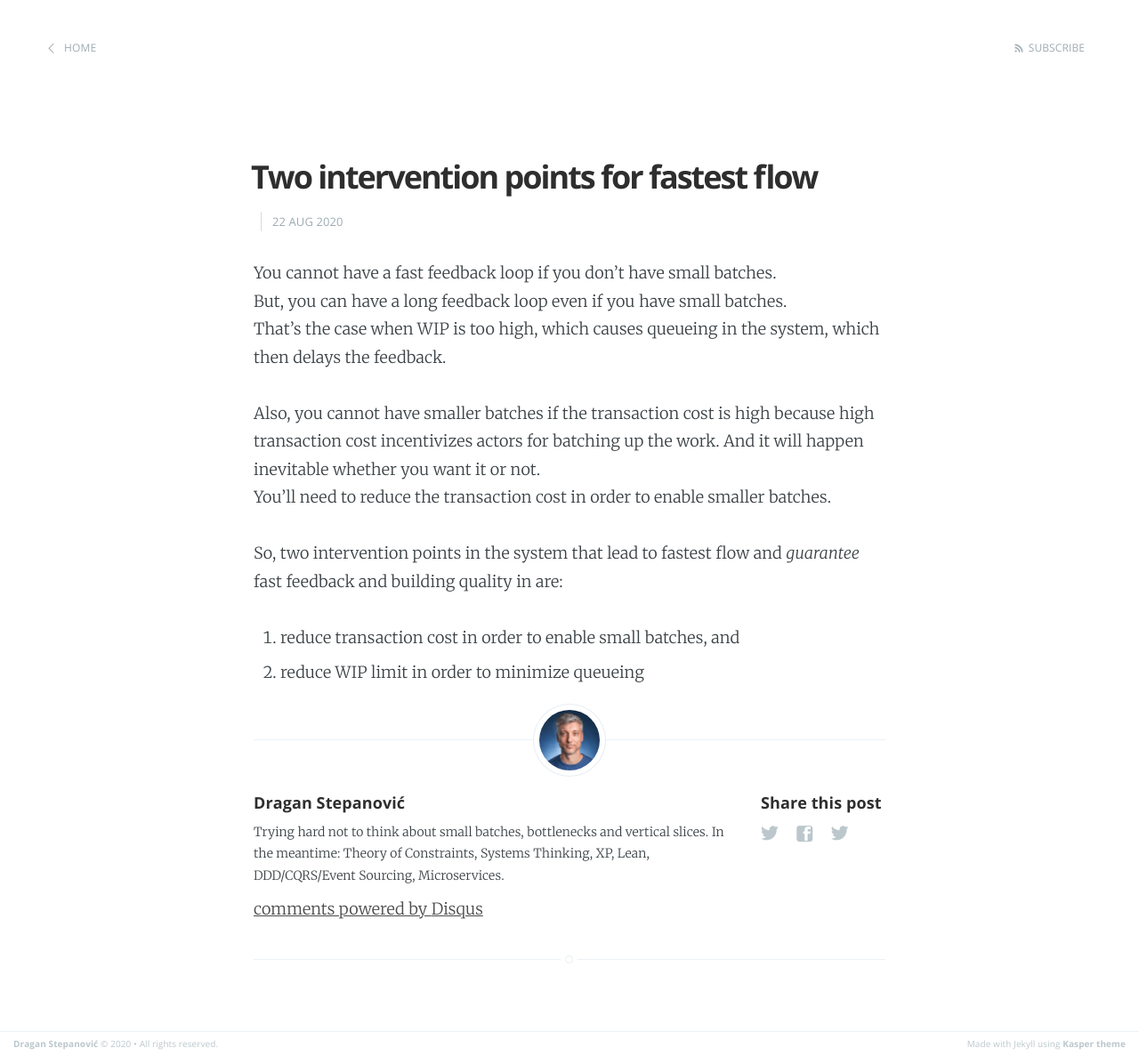
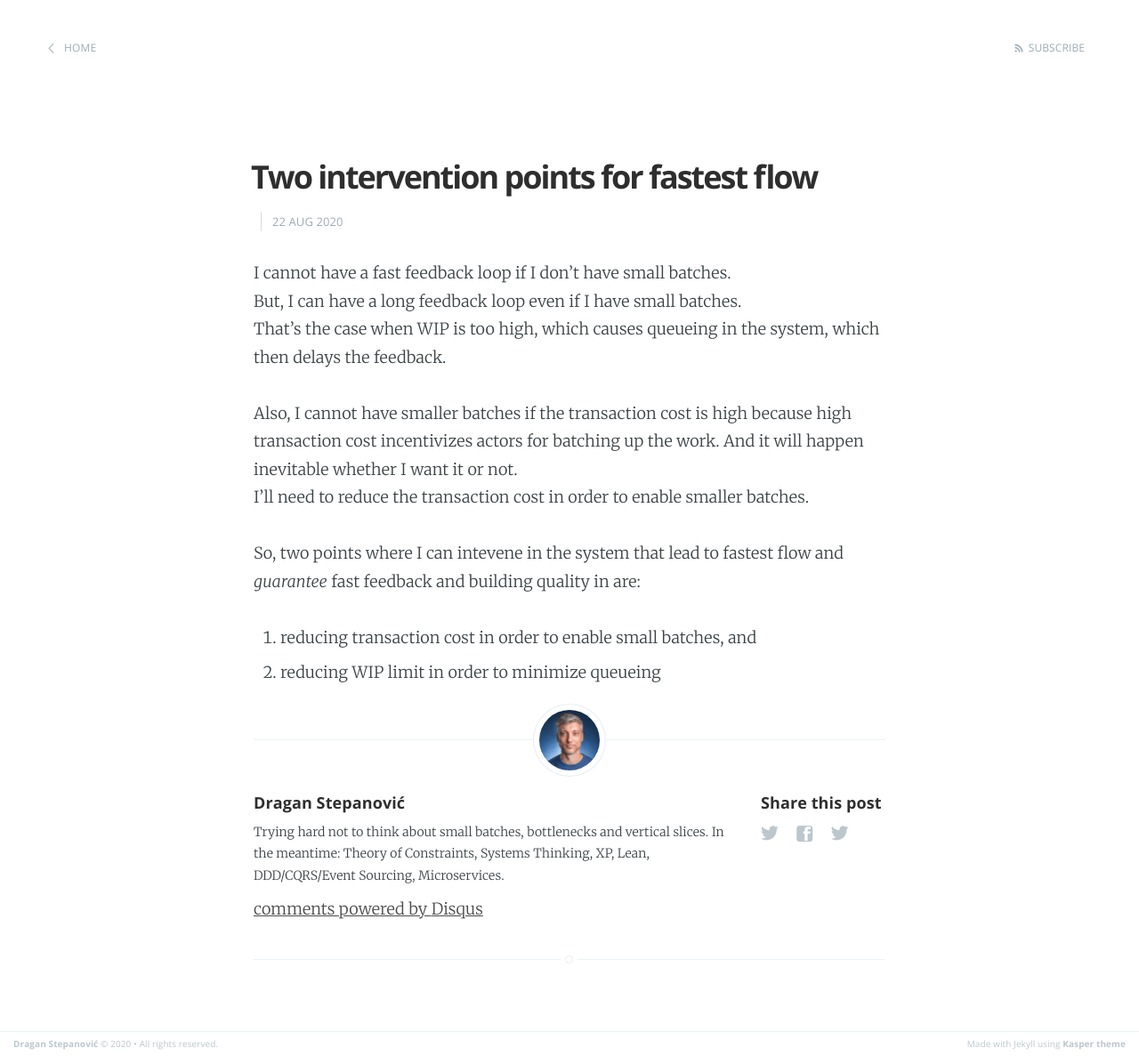
Before and after one commit to dragan-stepanovic/dragan-stepanovic.github.io, a Jekyll site: the page built from _posts/2020-08-22-two-intervention-points-for-fastest-flow.md, in a window 1280 px wide. Shown: the whole page at 89% size. Built offline with Jekyll 4.4.1, drawn with Linux system fonts in a browser that asks for light colours; our own code applies the rules of GitHub Pages for plain Markdown files; comment, search, counter and statistics services are not loaded.

Commit message:
Update 2020-08-22-two-intervention-points-for-fastest-flow.md

```diff
--- a/_posts/2020-08-22-two-intervention-points-for-fastest-flow.md
+++ b/_posts/2020-08-22-two-intervention-points-for-fastest-flow.md
@@ -1,13 +1,13 @@
 ---
 title: Two intervention points for fastest flow
 ---
-You cannot have a fast feedback loop if you don't have small batches.
-But, you can have a long feedback loop even if you have small batches.
+I cannot have a fast feedback loop if I don't have small batches.
+But, I can have a long feedback loop even if I have small batches.
 That's the case when WIP is too high, which causes queueing in the system, which then delays the feedback.
 
-Also, you cannot have smaller batches if the transaction cost is high because high transaction cost incentivizes actors for batching up the work. And it will happen inevitable whether you want it or not.
-You'll need to reduce the transaction cost in order to enable smaller batches.
+Also, I cannot have smaller batches if the transaction cost is high because high transaction cost incentivizes actors for batching up the work. And it will happen inevitable whether I want it or not.
+I'll need to reduce the transaction cost in order to enable smaller batches.
 
-So, two intervention points in the system that lead to fastest flow and *guarantee* fast feedback and building quality in are:
-1. reduce transaction cost in order to enable small batches, and
-2. reduce WIP limit in order to minimize queueing
+So, two points where I can intevene in the system that lead to fastest flow and *guarantee* fast feedback and building quality in are:
+1. reducing transaction cost in order to enable small batches, and
+2. reducing WIP limit in order to minimize queueing
```
